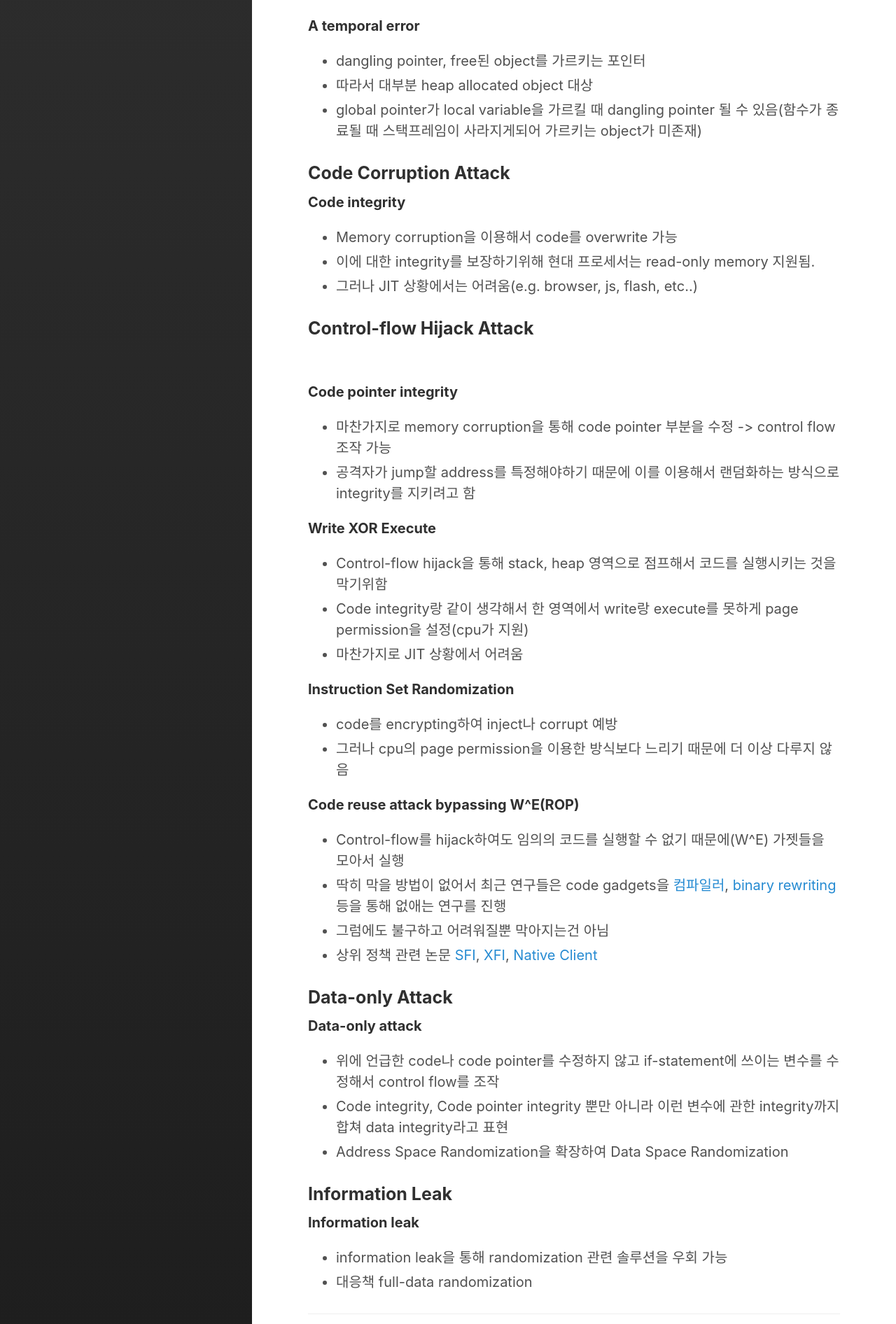
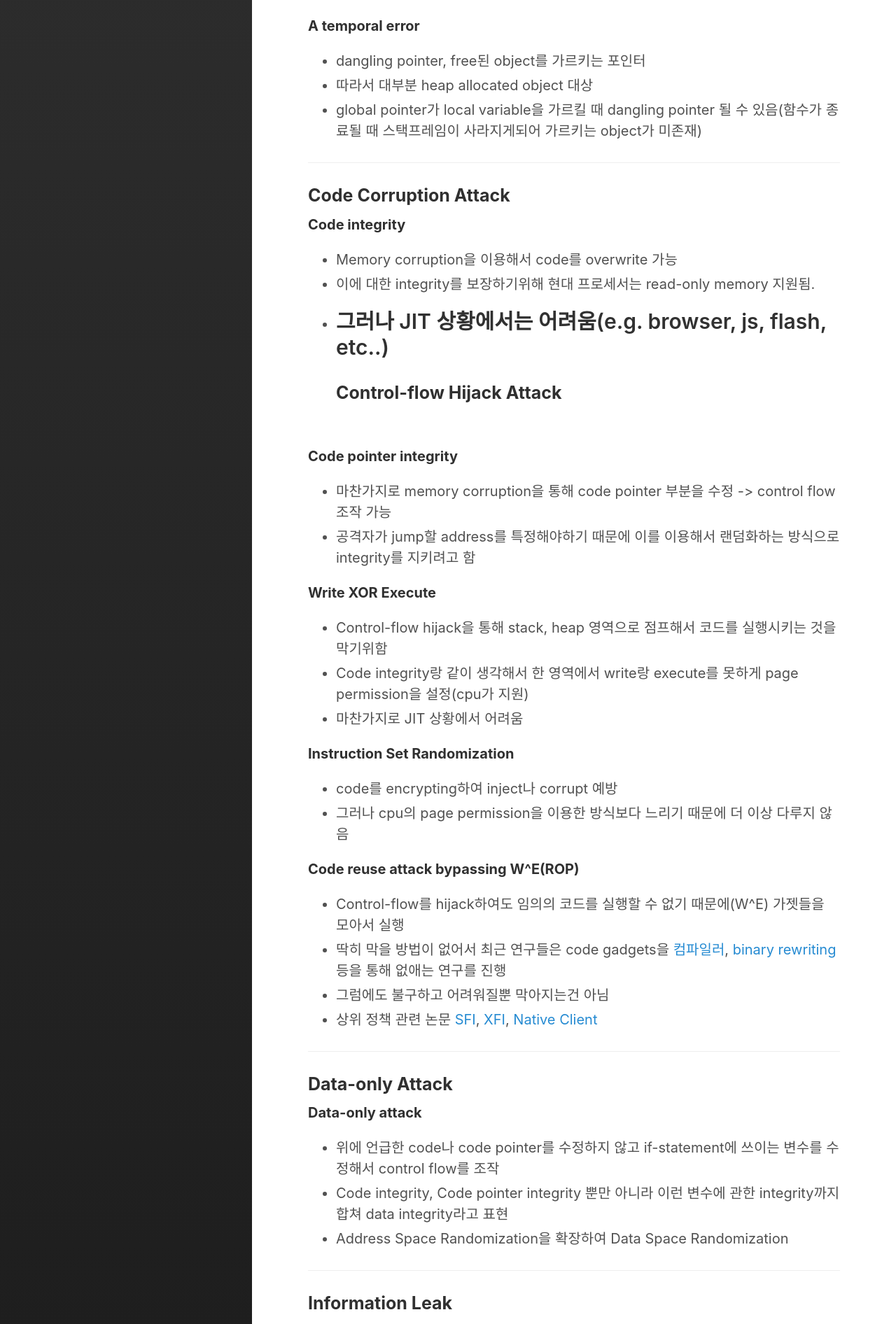
Before and after one commit to blingcho/blingcho.github.io, a Jekyll site: the page built from _posts/survey/2020-01-14-Sok-eternal-war-in-memory.md, in a window 1280 px wide. Shown: the part 861-2753 px from the top of the page at 70% size. Built offline with Jekyll 4.4.1, drawn with Linux system fonts in a browser that asks for light colours; some of the changed text lies outside the part shown.

Commit message:
20-01-13

```diff
--- a/_posts/survey/2020-01-14-Sok-eternal-war-in-memory.md
+++ b/_posts/survey/2020-01-14-Sok-eternal-war-in-memory.md
@@ -37,14 +37,15 @@ memory corruption은 보통 2단계로 구성된다.
 - 따라서 대부분 heap allocated object 대상
 - global pointer가 local variable을 가르킬 때 dangling pointer 될 수 있음(함수가 종료될 때 스택프레임이 사라지게되어  가르키는 object가 미존재)
 
-### **Code Corruption Attack**
+---
+### **Code Corruption Attack**<br>
 
 **Code integrity**
 
 - Memory corruption을 이용해서 code를 overwrite 가능
 - 이에 대한 integrity를 보장하기위해 현대 프로세서는 read-only memory 지원됨.
 - 그러나 JIT 상황에서는 어려움(e.g. browser, js, flash, etc..)
-
+---
 ### **Control-flow Hijack Attack**
 <br>
 
@@ -67,15 +68,16 @@ memory corruption은 보통 2단계로 구성된다.
 - 그럼에도 불구하고 어려워질뿐 막아지는건 아님
 - 상위 정책 관련 논문 [SFI](http://users.ece.cmu.edu/~adrian/630-f03/readings/sfi.pdf), [XFI](https://www.usenix.org/legacy/event/osdi06/tech/full_papers/erlingsson/erlingsson.pdf), [Native Client](https://ieeexplore.ieee.org/stamp/stamp.jsp?arnumber=5207638)
 
-
-### **Data-only Attack**
+---
+### **Data-only Attack**<br>
 
 **Data-only attack**
 - 위에 언급한 code나 code pointer를 수정하지 않고 if-statement에 쓰이는 변수를 수정해서 control flow를 조작
 - Code integrity, Code pointer integrity 뿐만 아니라 이런 변수에 관한 integrity까지 합쳐 data integrity라고 표현
 - Address Space Randomization을 확장하여 Data Space Randomization
 
-### **Information Leak**
+---
+### **Information Leak**<br>
 
 **Information leak**
 - information leak을 통해 randomization 관련 솔루션을 우회 가능
```
Also changed, not shown: other parts of _posts/survey/2020-01-14-Sok-eternal-war-in-memory.md (+1 -1 lines).
